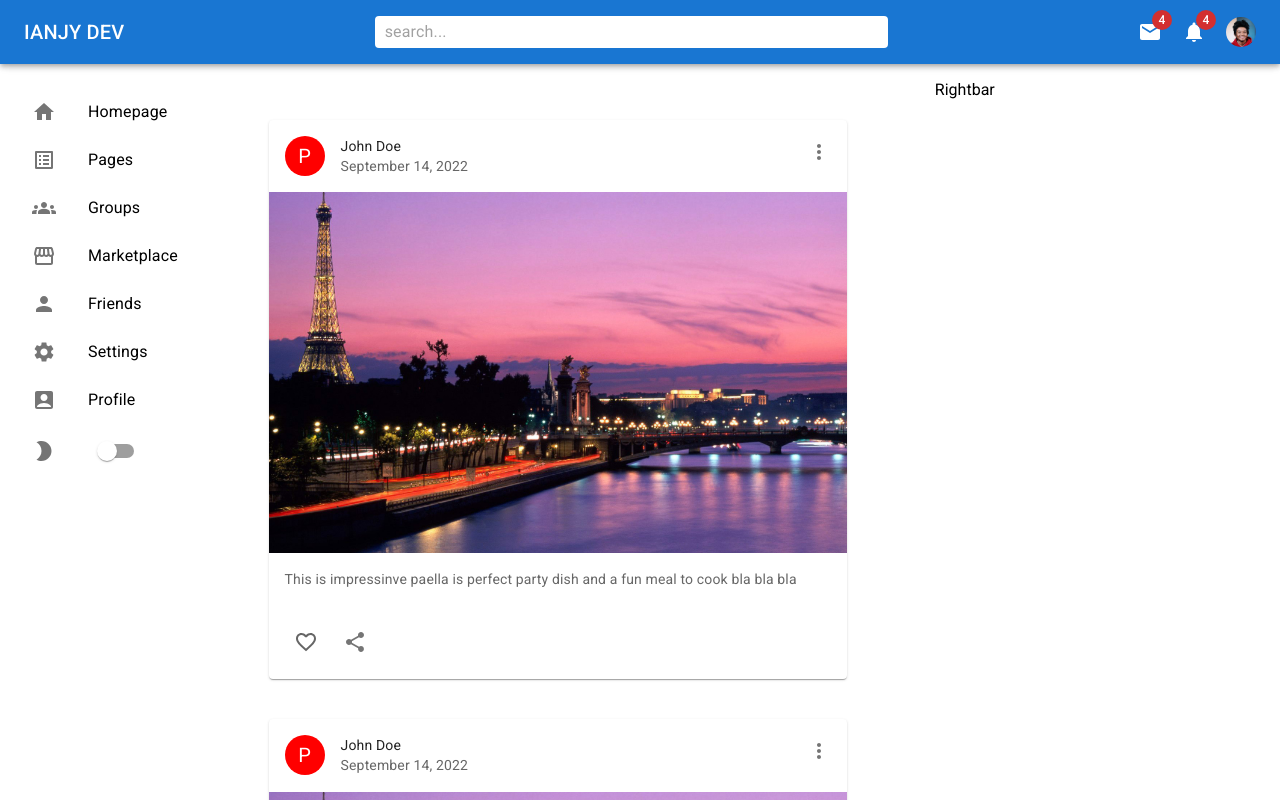
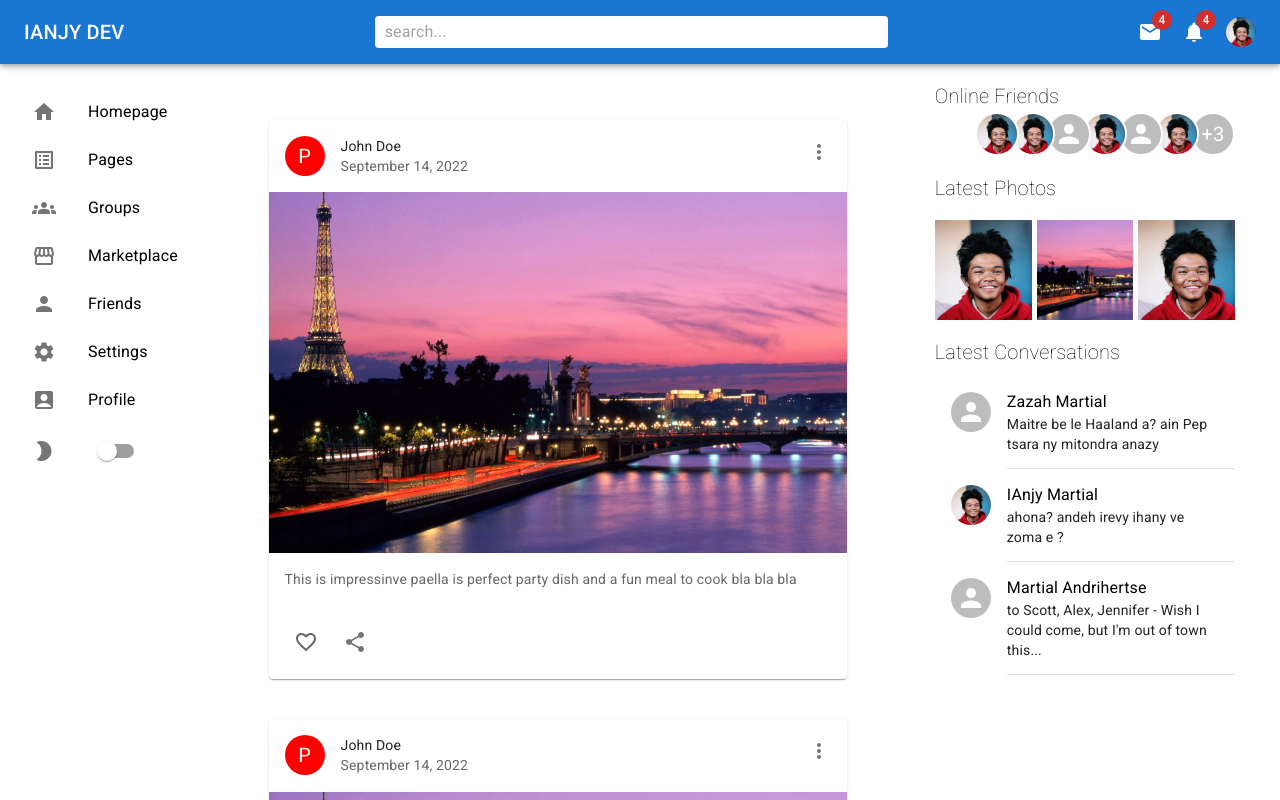
Before and after one commit to IAnjy/social-network-UI-material-ui-react, a React (Create React App) app: page / in a window 1280 px wide. Shown: the top 800 px of the page. Built offline with nearby package versions, Linux system fonts and the light colour scheme.

Commit message:
build rightbar

```diff
--- a/public/index.html
+++ b/public/index.html
@@ -11,7 +11,7 @@
 
     <link
       rel="stylesheet"
-      href="https://fonts.googleapis.com/css?family=Roboto:300,400,500,700&display=swap"
+      href="https://fonts.googleapis.com/css?family=Roboto:100,300,400,500,700&display=swap"
     />
 
     <style>
--- a/src/components/Navbar.jsx
+++ b/src/components/Navbar.jsx
@@ -65,7 +65,7 @@ const Navbar = () => {
           </Badge>
           <Avatar
             sx={{ width: 30, height: 30 }}
-            src="image/ianjy.jpg"
+            src="/image/ianjy.jpg"
             onClick={(e) => setOpen(true)}
           />
         </Icons>
--- a/src/components/Rightbar.jsx
+++ b/src/components/Rightbar.jsx
@@ -1,10 +1,124 @@
-import { Box } from '@mui/material'
+import {
+  Avatar,
+  AvatarGroup,
+  Box,
+  Divider,
+  ImageList,
+  ImageListItem,
+  List,
+  ListItem,
+  ListItemAvatar,
+  ListItemText,
+  Typography,
+} from '@mui/material'
 import React from 'react'
 
 const Rightbar = () => {
   return (
     <Box flex={2} p={2} sx={{ display: { xs: 'none', sm: 'block' } }}>
-      <Box position="fixed">Rightbar</Box>
+      <Box position="fixed" width={300}>
+        <Typography variant="h6" fontWeight={100}>
+          Online Friends
+        </Typography>
+        <AvatarGroup max={7}>
+          <Avatar alt="IAnjy Martial" src="/image/ianjy.jpg" />
+          <Avatar alt="IAnjy Martial" src="/image/ianjy.jpg" />
+          <Avatar alt="IAnjy Martial" src="" />
+          <Avatar alt="IAnjy Martial" src="/image/ianjy.jpg" />
+          <Avatar alt="IAnjy Martial" src="" />
+          <Avatar alt="IAnjy Martial" src="/image/ianjy.jpg" />
+          <Avatar alt="IAnjy Martial" src="/image/ianjy.jpg" />
+          <Avatar alt="IAnjy Martial" src="/image/ianjy.jpg" />
+          <Avatar alt="IAnjy Martial" src="/image/ianjy.jpg" />
+        </AvatarGroup>
+        <Typography variant="h6" fontWeight={100} mt={2} mb={2}>
+          Latest Photos
+        </Typography>
+        <ImageList cols={3} rowHeight={100} gap={5}>
+          <ImageListItem>
+            <img src="/image/ianjy.jpg" alt="" />
+          </ImageListItem>
+          <ImageListItem>
+            <img src="/image/paris.jpg" alt="" />
+          </ImageListItem>
+          <ImageListItem>
+            <img src="/image/ianjy.jpg" alt="" />
+          </ImageListItem>
+        </ImageList>
+        <Typography variant="h6" fontWeight={100} mt={2}>
+          Latest Conversations
+        </Typography>
+        <List
+          sx={{ width: '100%', maxWidth: 360, bgcolor: 'Background.paper' }}
+        >
+          <ListItem alignItems="flex-start">
+            <ListItemAvatar>
+              <Avatar alt="Zazah Martial" src="" />
+            </ListItemAvatar>
+            <ListItemText
+              primary="Zazah Martial"
+              secondary={
+                <React.Fragment>
+                  <Typography
+                    sx={{ display: 'inline' }}
+                    component="span"
+                    variant="body2"
+                    color="text.primary"
+                  >
+                    Maitre be le Haaland a? ain Pep tsara ny mitondra anazy{' '}
+                  </Typography>
+                </React.Fragment>
+              }
+            />
+          </ListItem>
+          <Divider variant="inset" component="li" />
+          <ListItem alignItems="flex-start">
+            <ListItemAvatar>
+              <Avatar alt="Ianjy Martial" src="/image/ianjy.jpg" />
+            </ListItemAvatar>
+            <ListItemText
+              primary="IAnjy Martial"
+              secondary={
+                <React.Fragment>
+                  <Typography
+                    sx={{ display: 'inline' }}
+                    component="span"
+                    variant="body2"
+                    color="text.primary"
+                  >
+                    {' '}
+                    ahona? andeh irevy ihany ve zoma e ?{' '}
+                  </Typography>
+                </React.Fragment>
+              }
+            />
+          </ListItem>
+          <Divider variant="inset" component="li" />
+          <ListItem alignItems="flex-start">
+            <ListItemAvatar>
+              <Avatar alt="Martial Andrihertse" src="" />
+            </ListItemAvatar>
+            <ListItemText
+              primary="Martial Andrihertse"
+              secondary={
+                <React.Fragment>
+                  <Typography
+                    sx={{ display: 'inline' }}
+                    component="span"
+                    variant="body2"
+                    color="text.primary"
+                  >
+                    {' '}
+                    to Scott, Alex, Jennifer - Wish I could come, but I'm out of
+                    town this...
+                  </Typography>
+                </React.Fragment>
+              }
+            />
+          </ListItem>
+          <Divider variant="inset" component="li" />
+        </List>
+      </Box>
     </Box>
   )
 }
```
